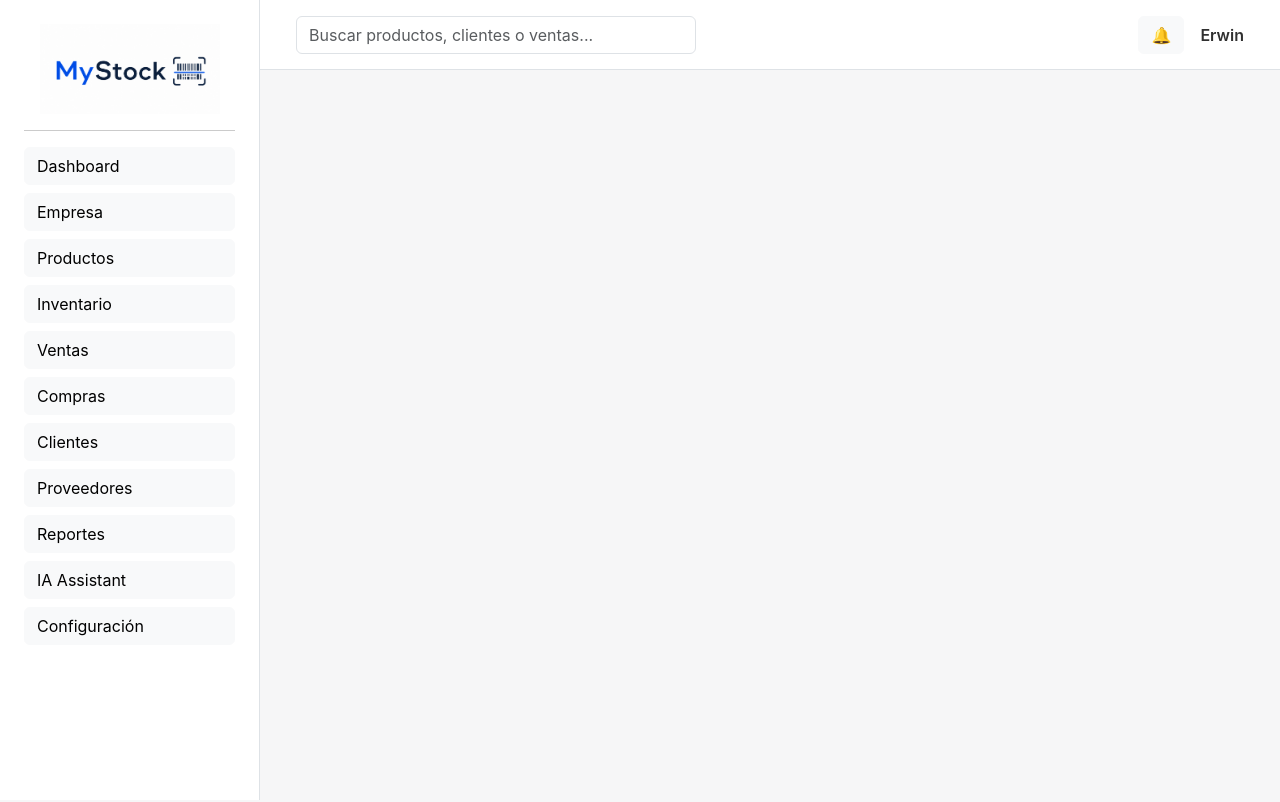
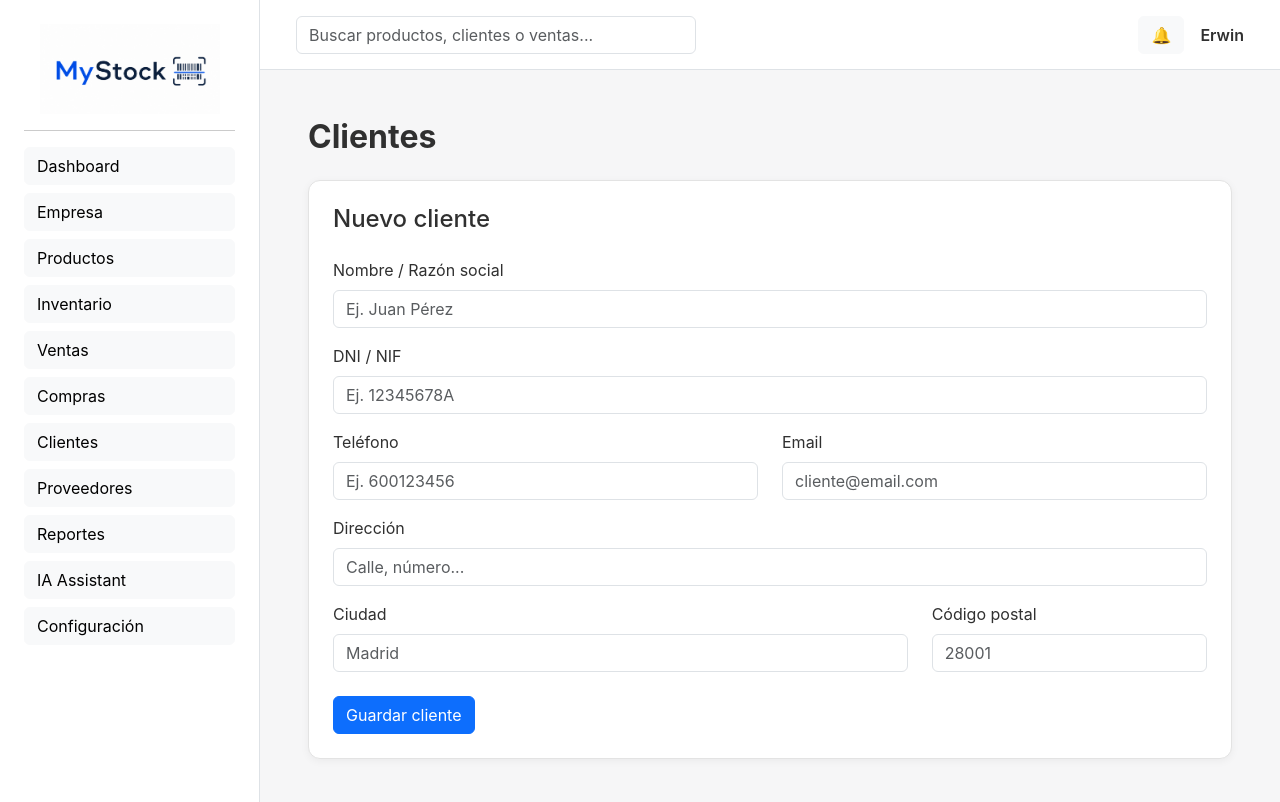
Before and after one commit to ErwinGonzalezBonilla/MyStock, a React app in the folder frontend/: page /clients in a window 1280 px wide. Shown: the top 802 px of the page. Built offline with nearby package versions, Linux system fonts and the light colour scheme; the HTML template or start-up script is replaced by a standard one.

Commit message:
feat(clients): add client form

```diff
--- /dev/null
+++ b/frontend/src/components/clients/ClientForm.jsx
@@ -0,0 +1,168 @@
+export default function ClientForm({
+  client,
+  handleChange,
+  handleSubmit,
+}) {
+  return (
+    <div className="stat-card mb-4">
+
+      <h4 className="mb-4">
+        Nuevo cliente
+      </h4>
+
+      <form onSubmit={handleSubmit}>
+
+        {/* Nombre */}
+
+        <div className="mb-3">
+
+          <label className="form-label">
+            Nombre / Razón social
+          </label>
+
+          <input
+            type="text"
+            className="form-control"
+            name="name"
+            value={client.name}
+            onChange={handleChange}
+            placeholder="Ej. Juan Pérez"
+            required
+          />
+
+        </div>
+
+        {/* DNI / NIF */}
+
+        <div className="mb-3">
+
+          <label className="form-label">
+            DNI / NIF
+          </label>
+
+          <input
+            type="text"
+            className="form-control"
+            name="taxId"
+            value={client.taxId}
+            onChange={handleChange}
+            placeholder="Ej. 12345678A"
+          />
+
+        </div>
+
+        <div className="row">
+
+          {/* Teléfono */}
+
+          <div className="col-md-6 mb-3">
+
+            <label className="form-label">
+              Teléfono
+            </label>
+
+            <input
+              type="tel"
+              className="form-control"
+              name="phone"
+              value={client.phone}
+              onChange={handleChange}
+              placeholder="Ej. 600123456"
+            />
+
+          </div>
+
+          {/* Email */}
+
+          <div className="col-md-6 mb-3">
+
+            <label className="form-label">
+              Email
+            </label>
+
+            <input
+              type="email"
+              className="form-control"
+              name="email"
+              value={client.email}
+              onChange={handleChange}
+              placeholder="cliente@email.com"
+            />
+
+          </div>
+
+        </div>
+
+        {/* Dirección */}
+
+        <div className="mb-3">
+
+          <label className="form-label">
+            Dirección
+          </label>
+
+          <input
+            type="text"
+            className="form-control"
+            name="address"
+            value={client.address}
+            onChange={handleChange}
+            placeholder="Calle, número..."
+          />
+
+        </div>
+
+        <div className="row">
+
+          {/* Ciudad */}
+
+          <div className="col-md-8 mb-3">
+
+            <label className="form-label">
+              Ciudad
+            </label>
+
+            <input
+              type="text"
+              className="form-control"
+              name="city"
+              value={client.city}
+              onChange={handleChange}
+              placeholder="Madrid"
+            />
+
+          </div>
+
+          {/* Código postal */}
+
+          <div className="col-md-4 mb-3">
+
+            <label className="form-label">
+              Código postal
+            </label>
+
+            <input
+              type="text"
+              className="form-control"
+              name="postalCode"
+              value={client.postalCode}
+              onChange={handleChange}
+              placeholder="28001"
+            />
+
+          </div>
+
+        </div>
+
+        <button
+          type="submit"
+          className="btn btn-primary mt-2"
+        >
+          Guardar cliente
+        </button>
+
+      </form>
+
+    </div>
+  );
+}
--- /dev/null
+++ b/frontend/src/components/common/clients/ClientForm.jsx
@@ -0,0 +1,168 @@
+export default function ClientForm({
+  client,
+  handleChange,
+  handleSubmit,
+}) {
+  return (
+    <div className="stat-card mb-4">
+
+      <h4 className="mb-4">
+        Nuevo cliente
+      </h4>
+
+      <form onSubmit={handleSubmit}>
+
+        {/* Nombre */}
+
+        <div className="mb-3">
+
+          <label className="form-label">
+            Nombre / Razón social
+          </label>
+
+          <input
+            type="text"
+            className="form-control"
+            name="name"
+            value={client.name}
+            onChange={handleChange}
+            placeholder="Ej. Juan Pérez"
+            required
+          />
+
+        </div>
+
+        {/* DNI / NIF */}
+
+        <div className="mb-3">
+
+          <label className="form-label">
+            DNI / NIF
+          </label>
+
+          <input
+            type="text"
+            className="form-control"
+            name="taxId"
+            value={client.taxId}
+            onChange={handleChange}
+            placeholder="Ej. 12345678A"
+          />
+
+        </div>
+
+        <div className="row">
+
+          {/* Teléfono */}
+
+          <div className="col-md-6 mb-3">
+
+            <label className="form-label">
+              Teléfono
+            </label>
+
+            <input
+              type="tel"
+              className="form-control"
+              name="phone"
+              value={client.phone}
+              onChange={handleChange}
+              placeholder="Ej. 600123456"
+            />
+
+          </div>
+
+          {/* Email */}
+
+          <div className="col-md-6 mb-3">
+
+            <label className="form-label">
+              Email
+            </label>
+
+            <input
+              type="email"
+              className="form-control"
+              name="email"
+              value={client.email}
+              onChange={handleChange}
+              placeholder="cliente@email.com"
+            />
+
+          </div>
+
+        </div>
+
+        {/* Dirección */}
+
+        <div className="mb-3">
+
+          <label className="form-label">
+            Dirección
+          </label>
+
+          <input
+            type="text"
+            className="form-control"
+            name="address"
+            value={client.address}
+            onChange={handleChange}
+            placeholder="Calle, número..."
+          />
+
+        </div>
+
+        <div className="row">
+
+          {/* Ciudad */}
+
+          <div className="col-md-8 mb-3">
+
+            <label className="form-label">
+              Ciudad
+            </label>
+
+            <input
+              type="text"
+              className="form-control"
+              name="city"
+              value={client.city}
+              onChange={handleChange}
+              placeholder="Madrid"
+            />
+
+          </div>
+
+          {/* Código postal */}
+
+          <div className="col-md-4 mb-3">
+
+            <label className="form-label">
+              Código postal
+            </label>
+
+            <input
+              type="text"
+              className="form-control"
+              name="postalCode"
+              value={client.postalCode}
+              onChange={handleChange}
+              placeholder="28001"
+            />
+
+          </div>
+
+        </div>
+
+        <button
+          type="submit"
+          className="btn btn-primary mt-2"
+        >
+          Guardar cliente
+        </button>
+
+      </form>
+
+    </div>
+  );
+}
--- /dev/null
+++ b/frontend/src/pages/Clients.jsx
@@ -0,0 +1,50 @@
+import { useState } from "react";
+
+import ClientForm from "../components/clients/ClientForm";
+
+const EMPTY_CLIENT = {
+  id: "",
+  name: "",
+  taxId: "",
+  phone: "",
+  email: "",
+  address: "",
+  city: "",
+  postalCode: "",
+};
+
+export default function Clients() {
+  const [client, setClient] =
+    useState(EMPTY_CLIENT);
+
+  const handleChange = (e) => {
+    setClient((prev) => ({
+      ...prev,
+      [e.target.name]: e.target.value,
+    }));
+  };
+
+  const handleSubmit = (e) => {
+    e.preventDefault();
+
+    console.log("Cliente preparado:", client);
+
+    setClient(EMPTY_CLIENT);
+  };
+
+  return (
+    <div className="container-fluid p-4">
+
+      <h2 className="fw-bold mb-4">
+        Clientes
+      </h2>
+
+      <ClientForm
+        client={client}
+        handleChange={handleChange}
+        handleSubmit={handleSubmit}
+      />
+
+    </div>
+  );
+}
--- a/frontend/src/routes/index.jsx
+++ b/frontend/src/routes/index.jsx
@@ -4,6 +4,7 @@ import Dashboard from "../pages/Dashboard";
 import Company from "../pages/Company";
 import Products from "../pages/Products";
 import Sales from "../pages/Sales";
+import Clients from "../pages/Clients";
 
 export default function AppRouter() {
   return (
@@ -27,6 +28,10 @@ export default function AppRouter() {
         path="/sales"
         element={<Sales />}
       />
+      <Route
+        path="/clients"
+        element={<Clients />}
+      />
     </Routes>
   );
 }
```
